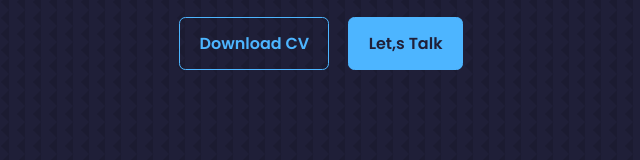
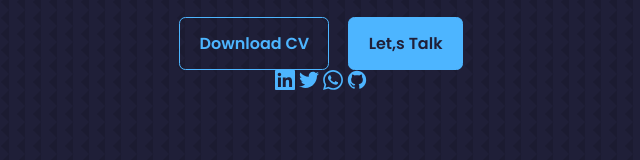
Before and after one commit to Crypt00o/my-portfolio, a React (Vite) app: page / in a window 1280 px wide. Shown: the part 294-454 px from the top of the page, without its empty margins (319-959 px from the left). Built offline with nearby package versions, Linux system fonts and the light colour scheme; the HTML template or start-up script is replaced by a standard one.

Commit message:
add MySocialAccounts component

```diff
--- a/src/components/header/Header.tsx
+++ b/src/components/header/Header.tsx
@@ -1,6 +1,7 @@
 import React from "react";
 import IntroText from "./IntroText";
 import ClickToAction from "./ClickToAction";
+import MySocialAccounts from "./MySocialAccounts";
 import "./Header.css";
 
 const Header: React.FC = () => (
@@ -8,6 +9,7 @@ const Header: React.FC = () => (
 		<div className="container header-container">
 			<IntroText />
 			<ClickToAction />
+			<MySocialAccounts />
 		</div>
 	</header>
 );
--- /dev/null
+++ b/src/components/header/MySocialAccounts.tsx
@@ -0,0 +1,18 @@
+import React from "react";
+import { GrLinkedin, GrTwitter, GrGithub, } from "react-icons/gr";
+import { ImWhatsapp } from "react-icons/im";
+
+const MySocialAccounts: React.FC = () => {
+	const [openMode,iconSize] = ["_blink",20];
+	const [linkedinUrl,twitterUrl,whatsappUrl,githubUrl] = ["https://www.linkedin.com/in/eslam-mohamed-moawed","https://twitter.com/0xCrypt00o","https://wa.me/+201095456354","https://github.com/Crypt00o"];
+	return (
+		<div className="my-social-accounts">
+			<a href={linkedinUrl} target={openMode} > <GrLinkedin size={iconSize} /> </a>
+			<a href={twitterUrl} target={openMode} > <GrTwitter size={iconSize} /> </a>
+			<a href={whatsappUrl} target={openMode} > <ImWhatsapp size={iconSize} /> </a>
+			<a href={githubUrl} target={openMode} >  <GrGithub size={iconSize} /> </a>
+		</div>
+	);
+};
+
+export default MySocialAccounts;
```
